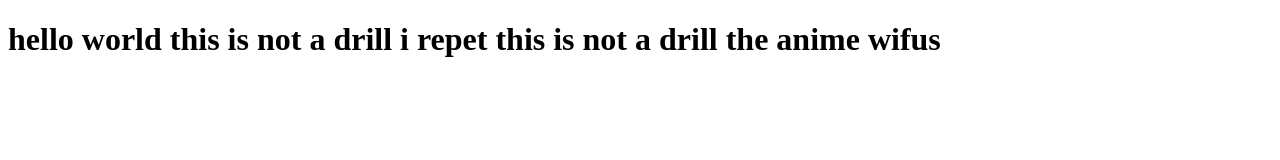
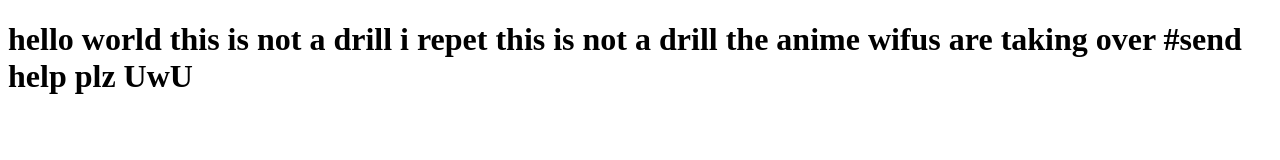
Before and after one commit to blueanime2/website, a plain HTML site: page index.html in a window 1280 px wide. Drawn offline with Linux system fonts and the light colour scheme.

Commit message:
updated heading

```diff
--- a/index.html
+++ b/index.html
@@ -7,6 +7,7 @@
     <title>Document</title>
 </head>
 <body>
-   <h1>hello world this is not a drill i repet this is not a drill the anime wifus</h1>
+   <h1>hello world this is not a drill i repet this is not a drill the anime wifus are taking over
+ #send help plz UwU  </h1>
 </body>
 </html>
```
